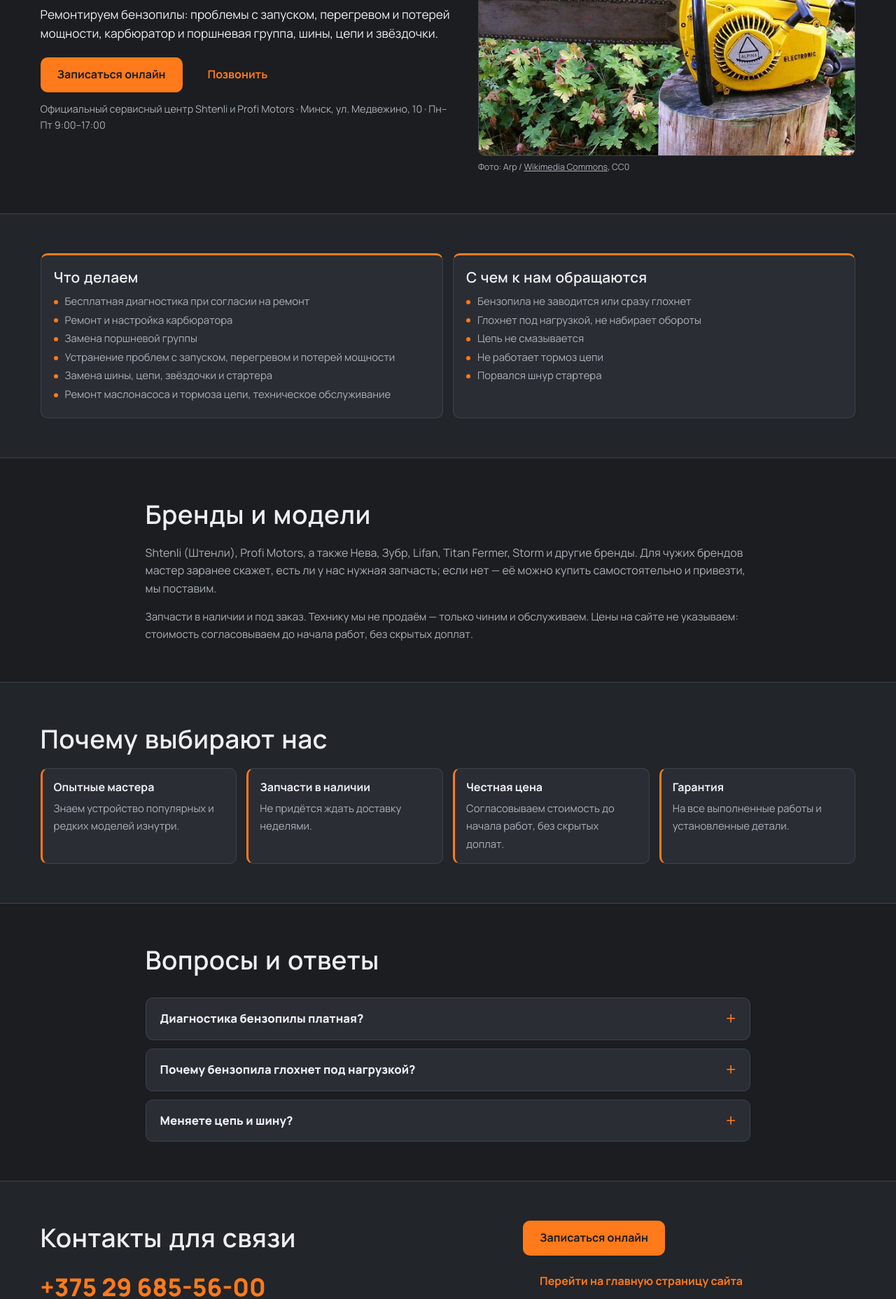
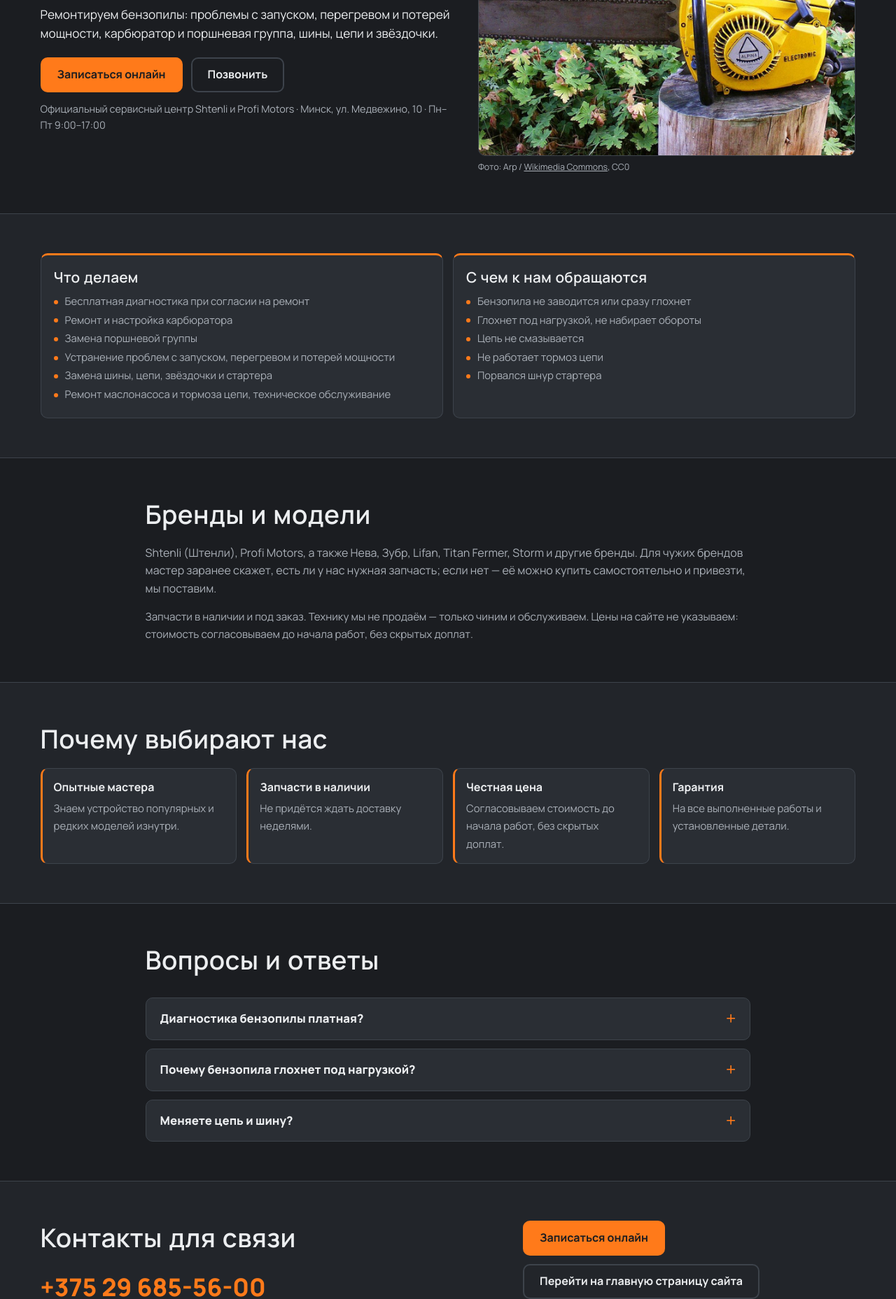
Before and after one commit to shtenli-service/shtenli-service.github.io, a plain HTML site: page remont-benzopil/index.html in a window 1280 px wide. Shown: the part 283-2140 px from the top of the page at 70% size. Drawn offline with nearby package versions, Linux system fonts and the light colour scheme; no server answers.

Commit message:
Use the outlined button style on landing pages
Co-Authored-By: Claude Opus 5.5 <noreply@anthropic.com>

```diff
--- a/remont-benzopil/index.html
+++ b/remont-benzopil/index.html
@@ -77,7 +77,7 @@
           <p class="lp-lead">Ремонтируем бензопилы: проблемы с запуском, перегревом и потерей мощности, карбюратор и поршневая группа, шины, цепи и звёздочки.</p>
           <div class="lp-cta">
             <a class="btn btn-primary" href="/#booking">Записаться онлайн</a>
-            <a class="btn" href="tel:+375296855600">Позвонить</a>
+            <a class="btn btn-ghost" href="tel:+375296855600">Позвонить</a>
           </div>
           <p class="lp-note">Официальный сервисный центр Shtenli и Profi Motors · Минск, ул. Медвежино, 10 · Пн–Пт 9:00–17:00</p>
         </div>
@@ -162,7 +162,7 @@
         </div>
         <div class="lp-contacts-cta">
           <a class="btn btn-primary" href="/#booking">Записаться онлайн</a>
-          <a class="btn" href="/">Перейти на главную страницу сайта</a>
+          <a class="btn btn-ghost" href="/">Перейти на главную страницу сайта</a>
         </div>
       </div>
     </section>
```
Also changed, not shown: remont-betonomeshalok/index.html (+2 -2 lines), remont-dvigatelej/index.html (+2 -2 lines), remont-elektroinstrumenta/index.html (+2 -2 lines), remont-elektropil-i-elektrokos/index.html (+2 -2 lines), remont-elektrosamokatov/index.html (+2 -2 lines), remont-elektroskuterov-i-tricyklov/index.html (+2 -2 lines), remont-elektrovelosipedov/index.html (+2 -2 lines), remont-gazonokosilok/index.html (+2 -2 lines), remont-generatorov/index.html (+2 -2 lines), remont-kompressorov/index.html (+2 -2 lines), remont-kultivatorov/index.html (+2 -2 lines), remont-minitraktorov/index.html (+2 -2 lines), remont-motoblokov/index.html (+2 -2 lines), remont-sadovoj-tekhniki/index.html (+2 -2 lines), 2 more files.
